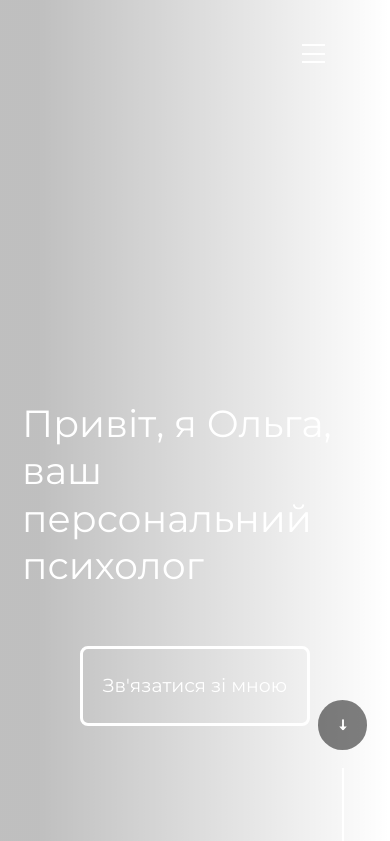
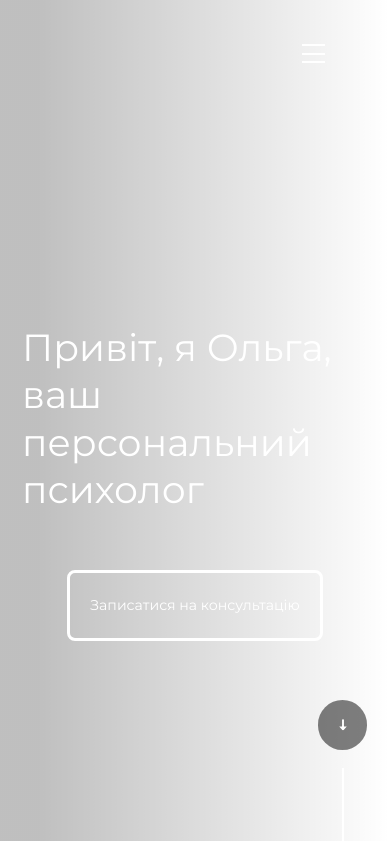
Before and after one commit to Krizaliti/mywebsite, a plain HTML site: page index.html in a window 390 px wide. Shown: the top 841 px of the page. Drawn offline with nearby package versions, Linux system fonts and the light colour scheme; some packages are replaced by stand-ins of ours; a script that the page names is missing.

Commit message:
Update and buttons

```diff
--- a/css/main.css
+++ b/css/main.css
@@ -1018,6 +1018,13 @@ input[type="button"].btn--primary:focus {
   padding:20px;
   font-size:2rem;
 }
+@media screen and (max-width:400px) {
+  .hero-contact-button{
+    font-size:1.5rem;
+  }
+}
+
+
 
 .hero-contact-button:hover{
   background: #d4b1adff;
@@ -1994,7 +2001,7 @@ input::-moz-focus-inner {
 }
 
 .hero-content {
-  height: 100%;
+  height: 90%;
   max-width: 1400px;
   -ms-flex-align: end;
   -webkit-box-align: end;
--- a/index.html
+++ b/index.html
@@ -78,7 +78,7 @@
                 </h1>
                 <div style="display:flex; justify-content: center;">
                     <a href="https://t.me/krizaliti" class="hero-contact-button">
-                        Зв'язатися зі мною
+                        Записатися на консультацію
                     </a>
                 </div>
 
@@ -263,7 +263,7 @@
                     <ul style="list-style:none;">
                         <li>
                             <a href="https://t.me/krizaliti" class="contact-button" style="color: #2AABEE;">
-                                <i class="fa-brands fa-telegram" style="color: #2AABEE;"> krizaliti</i>
+                                <i class="fa-brands fa-telegram" style="color: #2AABEE;"> olgaolstp</i>
                             </a>
                         </li>
                         <br>
```
